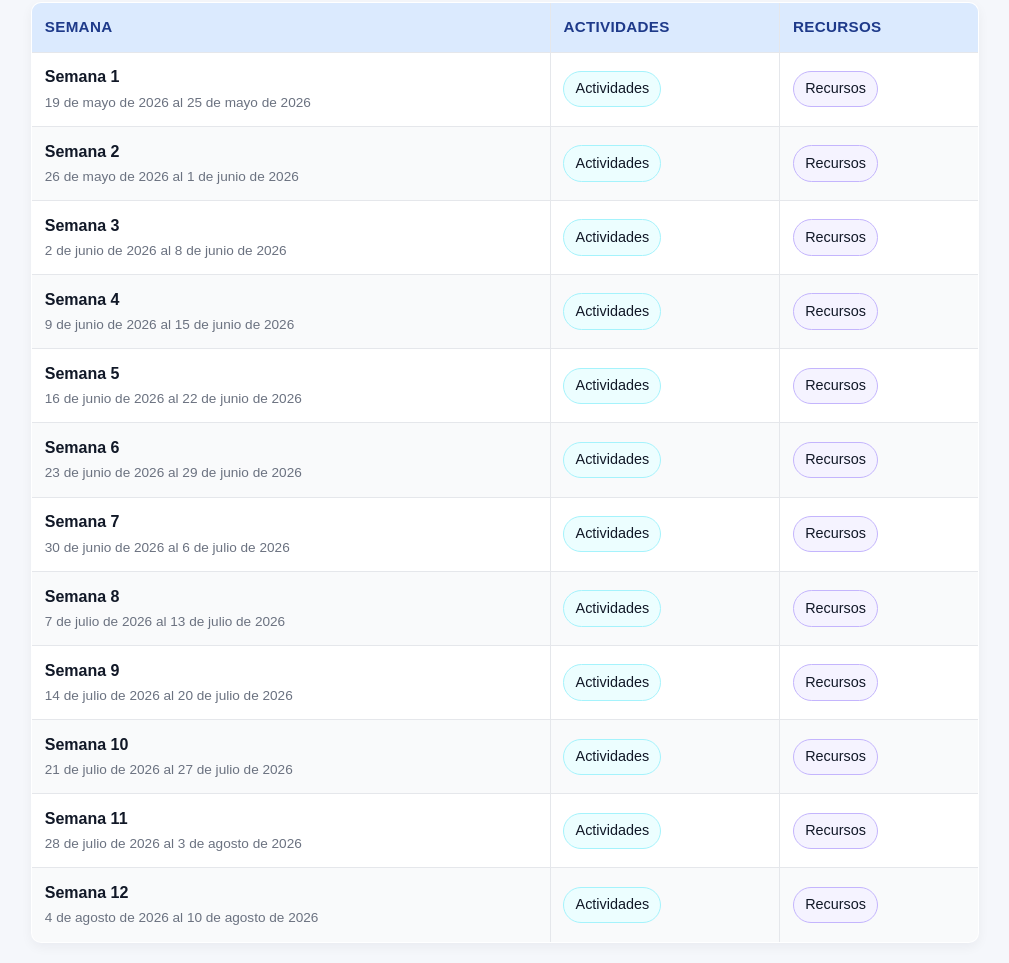
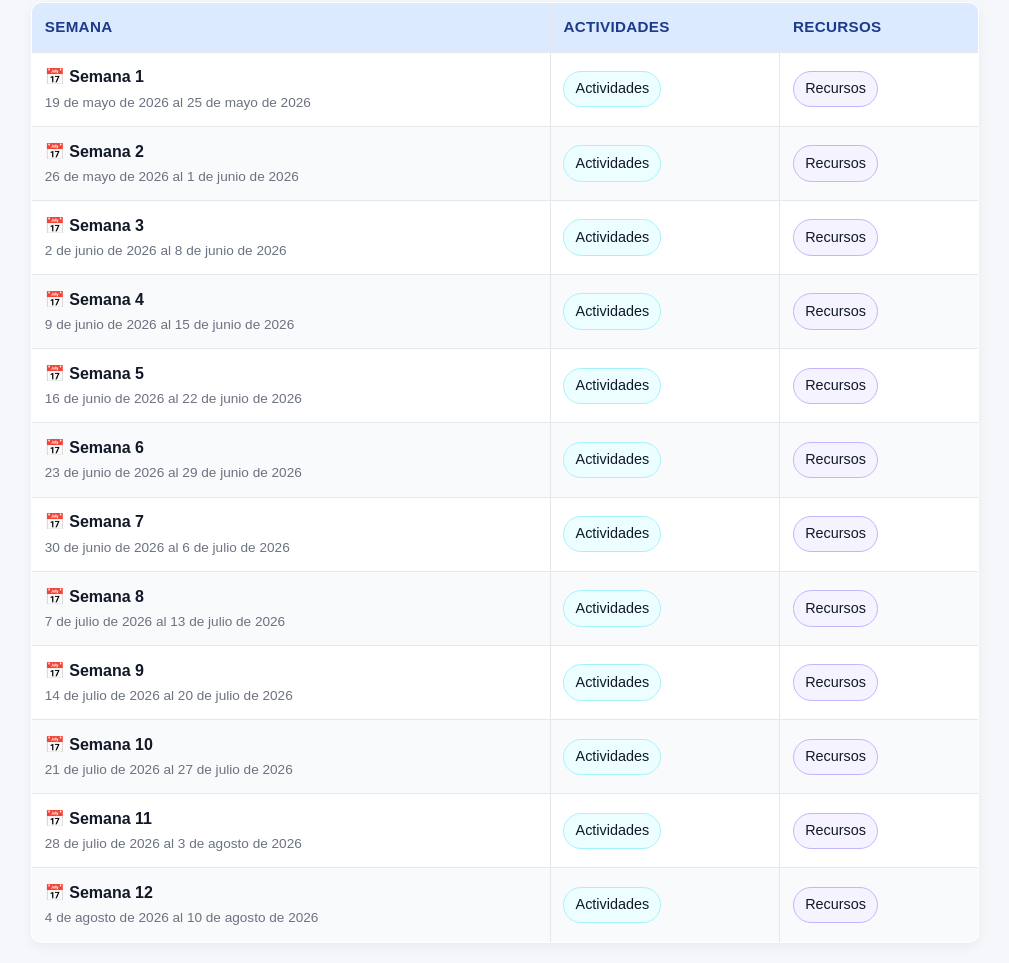
Before and after one commit to Yorle2020/recursosuned, a plain HTML site: page index.html in a window 1280 px wide. Shown: the part 239-1202 px from the top of the page, without its empty margins (135-1144 px from the left). Drawn offline with Linux system fonts and the light colour scheme.

Commit message:
Add icon to week labels in schedule table

```diff
--- a/index.html
+++ b/index.html
@@ -143,18 +143,18 @@
         </tr>
       </thead>
       <tbody>
-        <tr><td class="week-label">Semana 1<span class="week-date">19 de mayo de 2026 al 25 de mayo de 2026</span></td><td><span class="tag activity">Actividades</span></td><td><span class="tag resource">Recursos</span></td></tr>
-        <tr><td class="week-label">Semana 2<span class="week-date">26 de mayo de 2026 al 1 de junio de 2026</span></td><td><span class="tag activity">Actividades</span></td><td><span class="tag resource">Recursos</span></td></tr>
-        <tr><td class="week-label">Semana 3<span class="week-date">2 de junio de 2026 al 8 de junio de 2026</span></td><td><span class="tag activity">Actividades</span></td><td><span class="tag resource">Recursos</span></td></tr>
-        <tr><td class="week-label">Semana 4<span class="week-date">9 de junio de 2026 al 15 de junio de 2026</span></td><td><span class="tag activity">Actividades</span></td><td><span class="tag resource">Recursos</span></td></tr>
-        <tr><td class="week-label">Semana 5<span class="week-date">16 de junio de 2026 al 22 de junio de 2026</span></td><td><span class="tag activity">Actividades</span></td><td><span class="tag resource">Recursos</span></td></tr>
-        <tr><td class="week-label">Semana 6<span class="week-date">23 de junio de 2026 al 29 de junio de 2026</span></td><td><span class="tag activity">Actividades</span></td><td><span class="tag resource">Recursos</span></td></tr>
-        <tr><td class="week-label">Semana 7<span class="week-date">30 de junio de 2026 al 6 de julio de 2026</span></td><td><span class="tag activity">Actividades</span></td><td><span class="tag resource">Recursos</span></td></tr>
-        <tr><td class="week-label">Semana 8<span class="week-date">7 de julio de 2026 al 13 de julio de 2026</span></td><td><span class="tag activity">Actividades</span></td><td><span class="tag resource">Recursos</span></td></tr>
-        <tr><td class="week-label">Semana 9<span class="week-date">14 de julio de 2026 al 20 de julio de 2026</span></td><td><span class="tag activity">Actividades</span></td><td><span class="tag resource">Recursos</span></td></tr>
-        <tr><td class="week-label">Semana 10<span class="week-date">21 de julio de 2026 al 27 de julio de 2026</span></td><td><span class="tag activity">Actividades</span></td><td><span class="tag resource">Recursos</span></td></tr>
-        <tr><td class="week-label">Semana 11<span class="week-date">28 de julio de 2026 al 3 de agosto de 2026</span></td><td><span class="tag activity">Actividades</span></td><td><span class="tag resource">Recursos</span></td></tr>
-        <tr><td class="week-label">Semana 12<span class="week-date">4 de agosto de 2026 al 10 de agosto de 2026</span></td><td><span class="tag activity">Actividades</span></td><td><span class="tag resource">Recursos</span></td></tr>
+        <tr><td class="week-label">📅 Semana 1<span class="week-date">19 de mayo de 2026 al 25 de mayo de 2026</span></td><td><span class="tag activity">Actividades</span></td><td><span class="tag resource">Recursos</span></td></tr>
+        <tr><td class="week-label">📅 Semana 2<span class="week-date">26 de mayo de 2026 al 1 de junio de 2026</span></td><td><span class="tag activity">Actividades</span></td><td><span class="tag resource">Recursos</span></td></tr>
+        <tr><td class="week-label">📅 Semana 3<span class="week-date">2 de junio de 2026 al 8 de junio de 2026</span></td><td><span class="tag activity">Actividades</span></td><td><span class="tag resource">Recursos</span></td></tr>
+        <tr><td class="week-label">📅 Semana 4<span class="week-date">9 de junio de 2026 al 15 de junio de 2026</span></td><td><span class="tag activity">Actividades</span></td><td><span class="tag resource">Recursos</span></td></tr>
+        <tr><td class="week-label">📅 Semana 5<span class="week-date">16 de junio de 2026 al 22 de junio de 2026</span></td><td><span class="tag activity">Actividades</span></td><td><span class="tag resource">Recursos</span></td></tr>
+        <tr><td class="week-label">📅 Semana 6<span class="week-date">23 de junio de 2026 al 29 de junio de 2026</span></td><td><span class="tag activity">Actividades</span></td><td><span class="tag resource">Recursos</span></td></tr>
+        <tr><td class="week-label">📅 Semana 7<span class="week-date">30 de junio de 2026 al 6 de julio de 2026</span></td><td><span class="tag activity">Actividades</span></td><td><span class="tag resource">Recursos</span></td></tr>
+        <tr><td class="week-label">📅 Semana 8<span class="week-date">7 de julio de 2026 al 13 de julio de 2026</span></td><td><span class="tag activity">Actividades</span></td><td><span class="tag resource">Recursos</span></td></tr>
+        <tr><td class="week-label">📅 Semana 9<span class="week-date">14 de julio de 2026 al 20 de julio de 2026</span></td><td><span class="tag activity">Actividades</span></td><td><span class="tag resource">Recursos</span></td></tr>
+        <tr><td class="week-label">📅 Semana 10<span class="week-date">21 de julio de 2026 al 27 de julio de 2026</span></td><td><span class="tag activity">Actividades</span></td><td><span class="tag resource">Recursos</span></td></tr>
+        <tr><td class="week-label">📅 Semana 11<span class="week-date">28 de julio de 2026 al 3 de agosto de 2026</span></td><td><span class="tag activity">Actividades</span></td><td><span class="tag resource">Recursos</span></td></tr>
+        <tr><td class="week-label">📅 Semana 12<span class="week-date">4 de agosto de 2026 al 10 de agosto de 2026</span></td><td><span class="tag activity">Actividades</span></td><td><span class="tag resource">Recursos</span></td></tr>
       </tbody>
     </table>
   </main>
```
